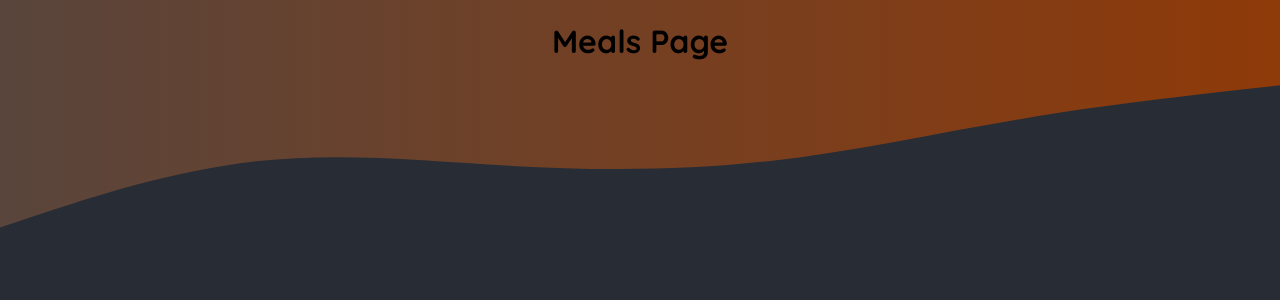
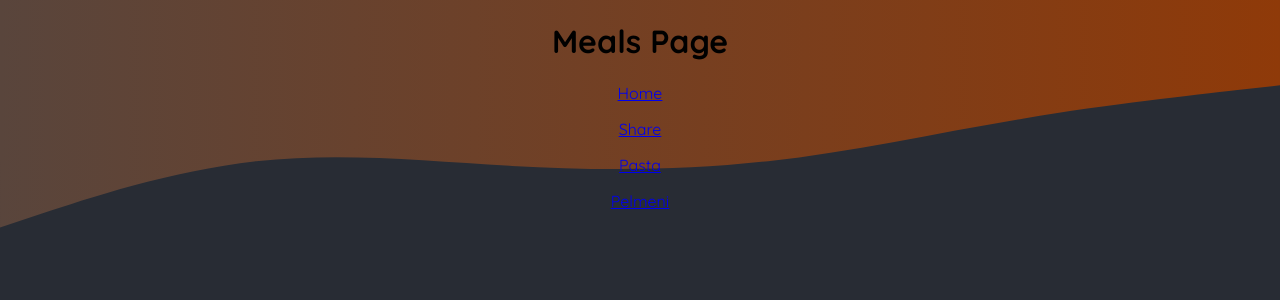
Before and after one commit to PotashinAndrey/foodies, a Next.js app: page /meals in a window 1280 px wide. Shown: the top 300 px of the page. Built offline with nearby package versions, Linux system fonts and the light colour scheme.

Commit message:
Nav links

```diff
--- a/app/meals/page.js
+++ b/app/meals/page.js
@@ -1,7 +1,23 @@
+import Link from "next/link";
+
 export default function MealsPage() {
   return (
     <main>
       <h1 style={{ textAlign: "center" }}>Meals Page</h1>
+      <div style={{ textAlign: "center" }}>
+        <p>
+          <Link href="/">Home</Link>
+        </p>
+        <p>
+          <Link href="/meals/share">Share</Link>
+        </p>
+        <p>
+          <Link href="/meals/pasta">Pasta</Link>
+        </p>
+        <p>
+          <Link href="/meals/pelmeni">Pelmeni</Link>
+        </p>
+      </div>
     </main>
   );
 }
```
Also changed, not shown: app/community/page.js (+11 -6 lines), app/meals/[meal]/page.js (+10 -0 lines), app/meals/share/page.js (+10 -0 lines), app/page.js (+11 -1 lines).
